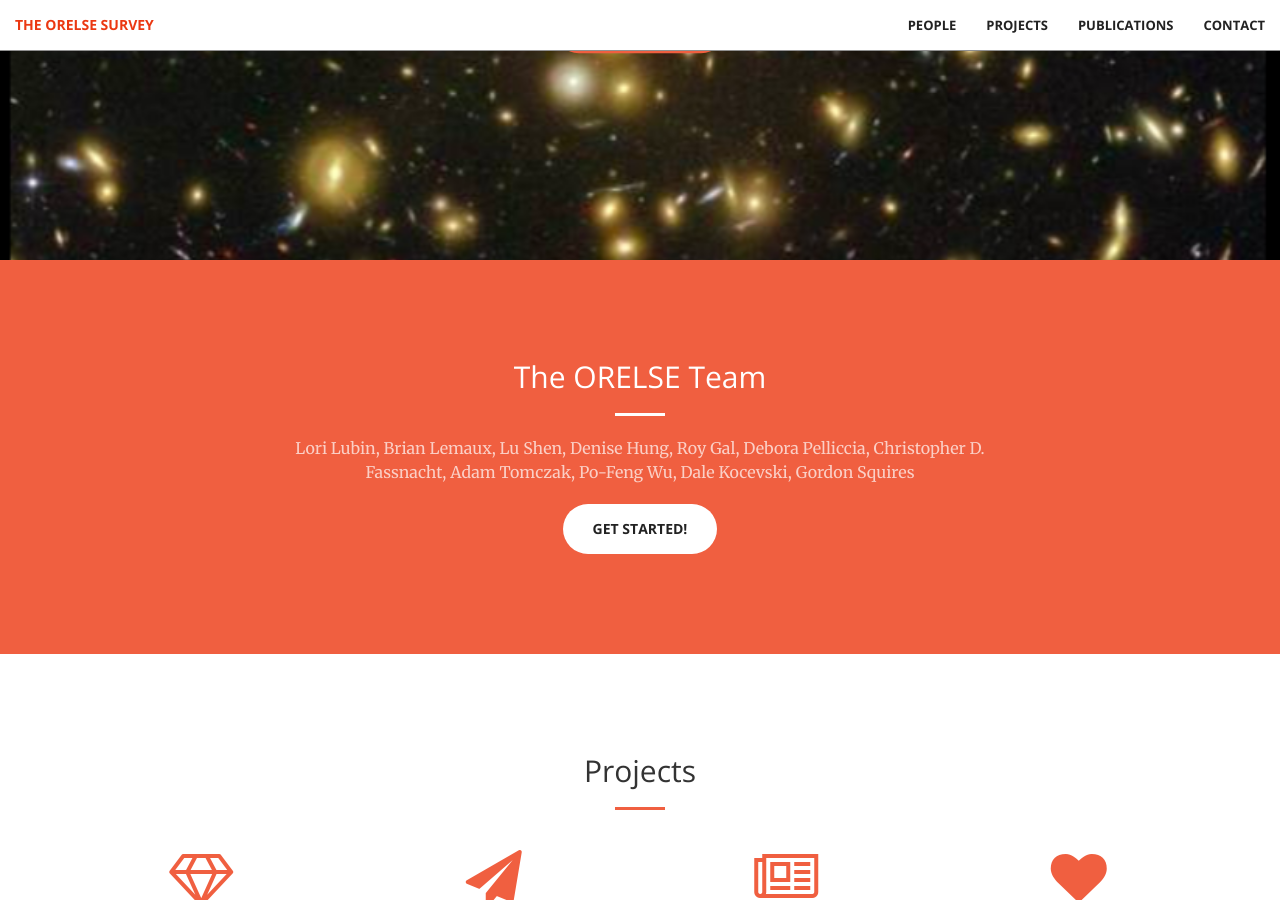
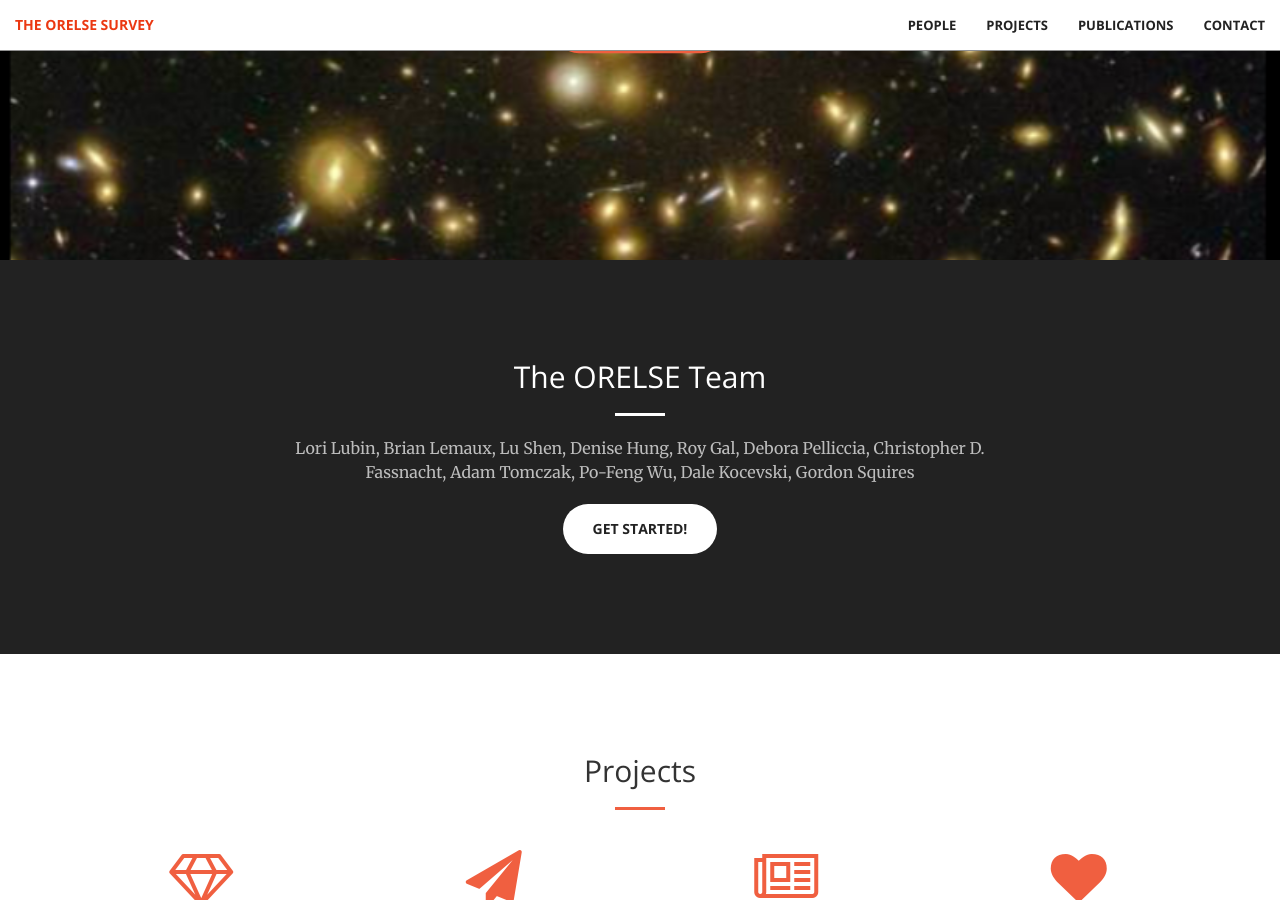
Before and after one commit to Luloisshen/ORELSEsurvey, a Jekyll site: the page built from index.html, in a window 1280 px wide and 900 px high, scrolled down 640 px. Built offline with Jekyll 4.4.1, drawn with Linux system fonts in a browser that asks for light colours.

Commit message:
Update _base.scss

```diff
--- a/_sass/_base.scss
+++ b/_sass/_base.scss
@@ -43,7 +43,7 @@ p {
 }
 
 .bg-primary {
-    background-color: $theme-primary;
+    background-color: $theme-dark;
 }
 
 .bg-dark {
```
